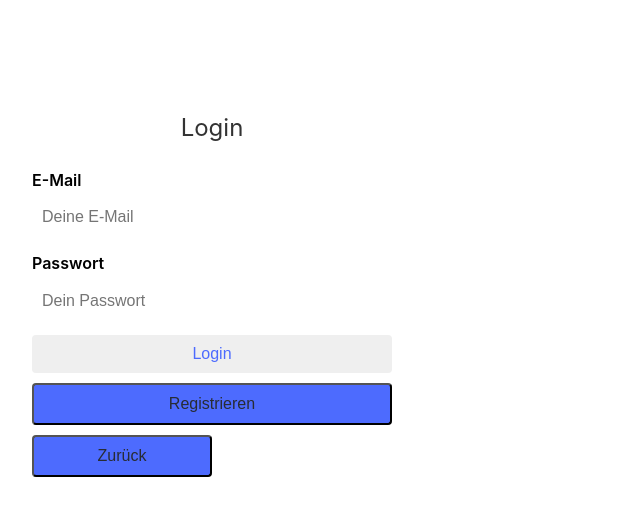
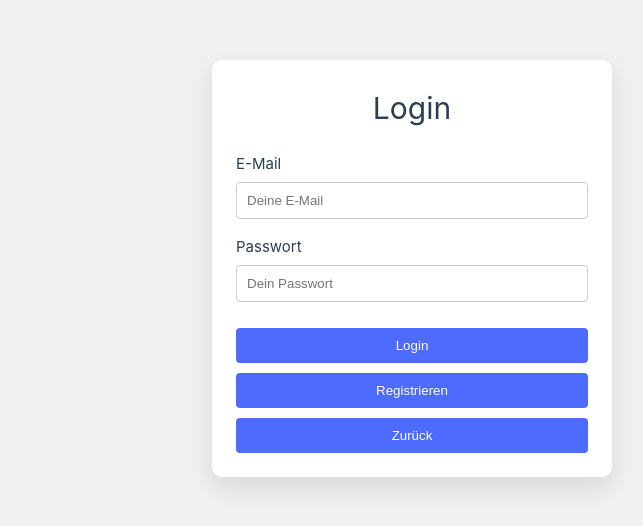
Before and after one commit to janikstucki/AI-Hub, a Vue app in the folder AI-Hub/: page /login in a window 1280 px wide. Shown: the part 132-658 px from the top of the page, without its empty margins (228-871 px from the left). Built offline with nearby package versions, Linux system fonts and the light colour scheme.

Commit message:
Refactor Login and Register views for improved structure and consistency; update styles and layout

```diff
--- a/AI-Hub/src/views/LoginView.vue
+++ b/AI-Hub/src/views/LoginView.vue
@@ -2,7 +2,6 @@
 import { useRouter } from "vue-router";
 import { ref } from "vue";
 
-// Reactive Variablen fürs Formular
 const email = ref("");
 const password = ref("");
 
@@ -14,18 +13,16 @@ const RouteToRegister = () => {
 
 const handleLogin = async () => {
   try {
-    // hier kommt dein echter Login-Code rein
     console.log("Login mit:", email.value, password.value);
-    // await login(email.value, password.value)
   } catch (error) {
-    console.log("Error while logging in:", error);
+    console.log("Fehler beim Login:", error);
   }
 };
 </script>
 
 <template>
-  <div id="logincontainer">
-    <div class="login-view">
+  <div class="page-wrapper">
+    <div class="login-box">
       <h1>Login</h1>
       <form @submit.prevent="handleLogin">
         <div class="form-group">
@@ -48,87 +45,77 @@ const handleLogin = async () => {
             v-model="password"
           />
         </div>
-        <button id="LoginButton" type="submit">Login</button>
-        <button id="RegisterButton" @click="RouteToRegister">
-          Registrieren
-        </button>
-        <button id="backbutton" @click="$router.push('/')">Zurück</button>
+        <button type="submit">Login</button>
+        <button type="button" @click="RouteToRegister">Registrieren</button>
+        <button type="button" @click="$router.push('/')">Zurück</button>
       </form>
     </div>
   </div>
 </template>
 
 <style scoped>
-.login-view {
-  width: 400px;
-  margin: 0 auto;
+.page-wrapper {
+  position: fixed;
+  top: 0;
+  left: 0;
+  width: 100vw !important;
+  height: 100vh;
+  z-index: 9999;
+  display: flex;
   justify-content: center;
-  align-content: center;
-  padding: 20px;
-  border-radius: 8px;
-  margin-top: 50px;
+  align-items: center;
+  background-color: #f0f0f0;
+}
+
+
+.login-box {
+  max-width: 400px;
+  width: 100%;
+  background: white;
+  padding: 24px;
+  border-radius: 10px;
+  box-shadow: 0 10px 25px rgba(0, 0, 0, 0.1);
 }
 
 h1 {
   text-align: center;
   margin-bottom: 20px;
-  font-size: 1.5rem;
-  color: #333;
 }
 
 .form-group {
-  margin-bottom: 15px;
+  margin-bottom: 16px;
 }
 
 label {
   display: block;
-  margin-bottom: 5px;
-  font-weight: 600;
-  font-size: 1rem;
-  color: black;
+  margin-bottom: 6px;
 }
 
 input {
   width: 100%;
   padding: 10px;
-  font-size: 1rem;
-  border: none;
+  box-sizing: border-box;
   border-radius: 4px;
-  box-sizing: border-box;
-  color: rgb(0, 0, 0);
+  border: 1px solid #ccc;
 }
 
-#LoginButton {
+button {
   width: 100%;
   padding: 10px;
-  color: #4d6bfe;
-  font-size: 1rem;
+  margin-top: 10px;
   border: none;
+  background-color: #4d6bfe;
+  color: white;
   border-radius: 4px;
   cursor: pointer;
 }
+</style>
 
-#RegisterButton {
-  width: 100%;
-  padding: 10px;
-  background-color: #4d6bfe;
-  color: #282c34;
-  font-size: 1rem;
-  border-radius: 4px;
-  cursor: pointer;
-  margin-top: 10px;
-}
-
-#backbutton {
-
-    width: 50%;
-  padding: 10px;
-  background-color: #4d6bfe;
-  color: #282c34;
-  font-size: 1rem;
-  border-radius: 4px;
-  cursor: pointer;
-  margin-top: 10px;
+<style>
+html,
+body {
+  margin: 0;
+  padding: 0;
+  height: 100%;
 }
 </style>
-y
--- a/AI-Hub/src/views/Register.vue
+++ b/AI-Hub/src/views/Register.vue
@@ -1,23 +1,3 @@
-<script setup>
-import { ref } from "vue";
-import { useRouter } from "vue-router";
-
-const router = useRouter();
-const username = ref("");
-const email = ref("");
-const password = ref("");
-
-const handleregister = () => {
-  console.log("Username:", username.value);
-  console.log("Email:", email.value);
-  console.log("Password:", password.value);
-};
-
-const RouteToLogin = () => {
-  router.push("/login");
-};
-</script>
-
 <template>
   <div id="registercontainer">
     <div class="register-view">
@@ -64,18 +44,54 @@ const RouteToLogin = () => {
   </div>
 </template>
 
+<script setup>
+import { ref } from "vue";
+import { useRouter } from "vue-router";
+
+const router = useRouter();
+const username = ref("");
+const email = ref("");
+const password = ref("");
+
+const handleregister = () => {
+  console.log("Username:", username.value);
+  console.log("Email:", email.value);
+  console.log("Password:", password.value);
+};
+
+const RouteToLogin = () => {
+  router.push("/login");
+};
+</script>
+
 <style scoped>
+html,
+body {
+  margin: 0;
+  padding: 0;
+  height: 100%;
+}
+
 #registercontainer {
+  position: fixed;
+  top: 50%;
+  left: 50%;
+  transform: translate(-50%, -50%);
+  width: 100vw;
+  height: 100vh;
+  background-color: #f0f0f0;
   display: flex;
   justify-content: center;
   align-items: center;
-  min-height: 100vh;
 }
 
 .register-view {
-  width: 400px;
+  width: 100%;
+  max-width: 400px;
   padding: 20px;
   border-radius: 8px;
+  background-color: white;
+  box-shadow: 0 10px 30px rgba(0, 0, 0, 0.1);
   text-align: center;
 }
 
```
